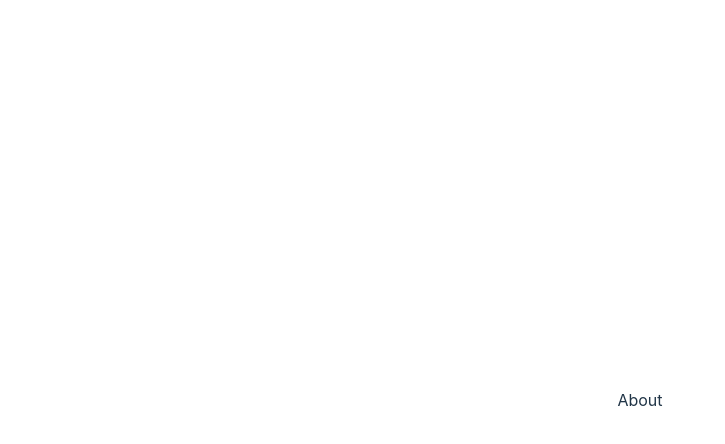
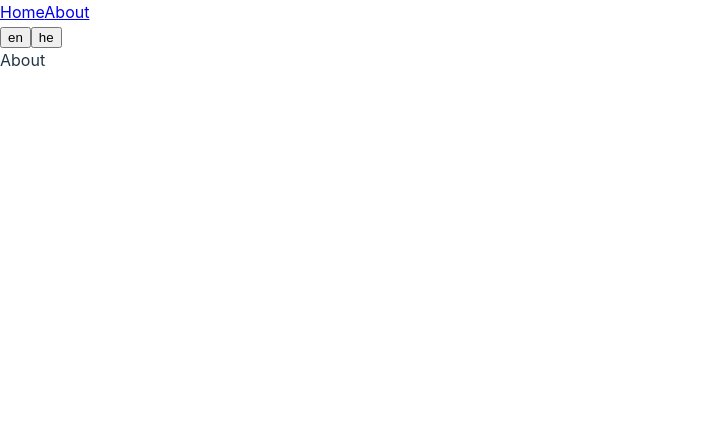
Before and after one commit to shayc/react-template, a React (Vite) app: page /about in a window 1280 px wide. Shown: the top 444 px of the page, without its empty margins (0-725 px from the left). Built offline with nearby package versions, Linux system fonts and the light colour scheme.

Commit message:
feat(Home): refactor Home component to support language change and lazy loading; add styles and tests

```diff
--- a/src/App.tsx
+++ b/src/App.tsx
@@ -1,16 +1,49 @@
-import { Route, Routes } from "react-router";
-import "./App.css";
+import { lazy } from "react";
+import { useTranslation } from "react-i18next";
+import { Link, Route, Routes } from "react-router";
 import { useDocumentLanguage } from "./hooks/useDocumentLanguage";
-import { About } from "./pages/About/About";
-import { Home } from "./pages/Home/Home";
+
+const Home = lazy(() =>
+  import("./pages/Home/Home").then((module) => ({
+    default: module.Home,
+  })),
+);
+
+const About = lazy(() =>
+  import("./pages/About/About").then((module) => ({
+    default: module.About,
+  })),
+);
 
 export function App() {
+  const { i18n } = useTranslation();
+
   useDocumentLanguage();
 
+  function changeLanguage(lang: string) {
+    void i18n.changeLanguage(lang);
+  }
+
   return (
-    <Routes>
-      <Route index element={<Home />} />
-      <Route path="about" element={<About />} />
-    </Routes>
+    <>
+      <nav>
+        <Link to="/">Home</Link>
+        <Link to="/about">About</Link>
+      </nav>
+      <div>
+        <button type="button" onClick={() => changeLanguage("en")}>
+          en
+        </button>
+
+        <button type="button" onClick={() => changeLanguage("he")}>
+          he
+        </button>
+      </div>
+
+      <Routes>
+        <Route index element={<Home />} />
+        <Route path="about" element={<About />} />
+      </Routes>
+    </>
   );
 }
--- a/src/index.css
+++ b/src/index.css
@@ -13,59 +13,13 @@
   -moz-osx-font-smoothing: grayscale;
 }
 
-a {
-  font-weight: 500;
-  color: #646cff;
-  text-decoration: inherit;
-
-  &:hover {
-    color: #535bf2;
+@media (prefers-color-scheme: light) {
+  :root {
+    color: #213547;
+    background-color: #fff;
   }
 }
 
 body {
   margin: 0;
-  display: flex;
-  place-items: center;
-  min-width: 320px;
-  min-height: 100vh;
 }
-
-h1 {
-  font-size: 3.2em;
-  line-height: 1.1;
-}
-
-button {
-  border-radius: 8px;
-  border: 1px solid transparent;
-  padding: 0.6em 1.2em;
-  font-size: 1em;
-  font-weight: 500;
-  font-family: inherit;
-  background-color: #1a1a1a;
-  cursor: pointer;
-  transition: border-color 0.25s;
-
-  &:hover {
-    border-color: #646cff;
-  }
-
-  &:focus,
-  &:focus-visible {
-    outline: 4px auto -webkit-focus-ring-color;
-  }
-}
-
-@media (prefers-color-scheme: light) {
-  :root {
-    color: #213547;
-    background-color: #ffffff;
-  }
-  a:hover {
-    color: #747bff;
-  }
-  button {
-    background-color: #f9f9f9;
-  }
-}
--- a/src/App.css
+++ b/src/pages/Home/Home.module.css
@@ -1,4 +1,4 @@
-#root {
+.root {
   max-width: 1280px;
   margin: 0 auto;
   padding: 2rem;
@@ -39,6 +39,6 @@
   padding: 2em;
 }
 
-.read-the-docs {
+.readTheDocs {
   color: #888;
 }
--- a/src/pages/Home/Home.tsx
+++ b/src/pages/Home/Home.tsx
@@ -1,35 +1,28 @@
 import { useState } from "react";
 import { Trans, useTranslation } from "react-i18next";
 import reactLogo from "../../assets/react.svg";
+import classes from "./Home.module.css";
 import viteLogo from "/vite.svg";
 
 export function Home() {
-  const { i18n, t } = useTranslation();
+  const { t } = useTranslation();
   const [count, setCount] = useState(0);
 
-  function changeLanguage(lang: string) {
-    void i18n.changeLanguage(lang);
-  }
-
   return (
-    <div>
-      <button type="button" onClick={() => changeLanguage("en")}>
-        en
-      </button>
-
-      <button type="button" onClick={() => changeLanguage("he")}>
-        he
-      </button>
-
+    <div className={classes.root}>
       <div>
         <a href="https://vite.dev" target="_blank" rel="noreferrer">
-          <img src={viteLogo} className="logo" alt={`${t("viteLogo")}`} />
+          <img
+            src={viteLogo}
+            className={classes.logo}
+            alt={`${t("viteLogo")}`}
+          />
         </a>
 
         <a href="https://react.dev" target="_blank" rel="noreferrer">
           <img
             src={reactLogo}
-            className="logo react"
+            className={`${classes.logo} ${classes.react}`}
             alt={`${t("reactLogo")}`}
           />
         </a>
@@ -37,7 +30,7 @@ export function Home() {
 
       <h1>{t("vitePlusReact")}</h1>
 
-      <div className="card">
+      <div className={classes.card}>
         <button onClick={() => setCount((count) => count + 1)}>
           {t("countIs")} {count}
         </button>
@@ -48,7 +41,7 @@ export function Home() {
           </Trans>
         </p>
       </div>
-      <p className="read-the-docs">{t("clickToLearnMore")}</p>
+      <p className={classes.readTheDocs}>{t("clickToLearnMore")}</p>
     </div>
   );
 }
```
Also changed, not shown: 1 other file (tests, documents, lock files or other folders).
